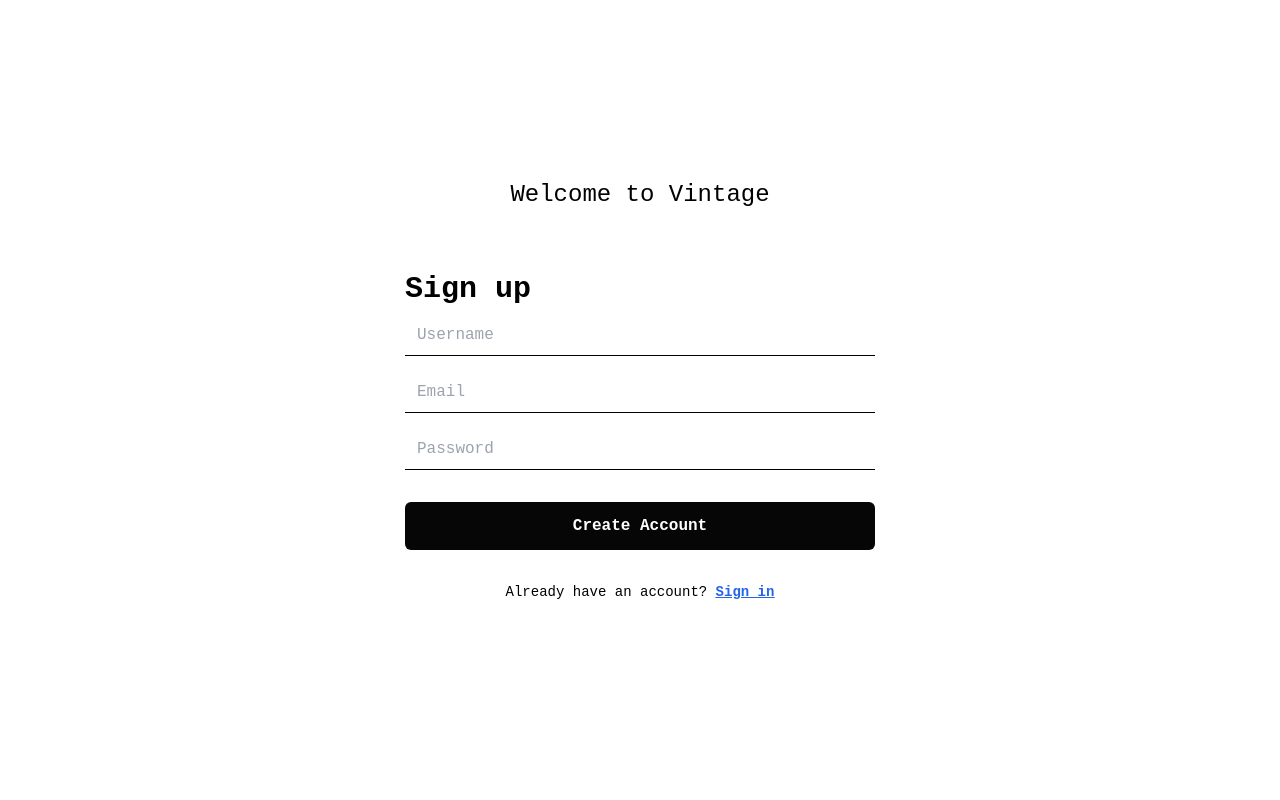
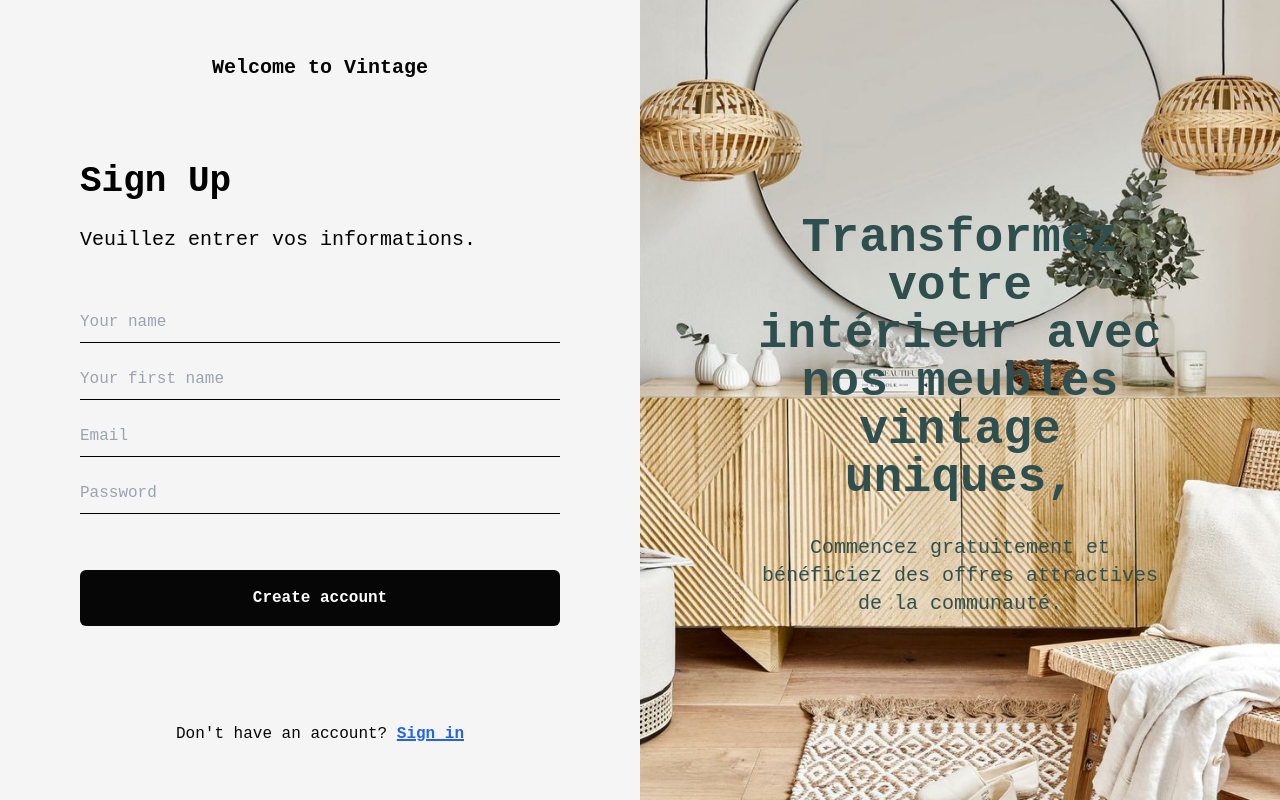
Before and after one commit to adatechschool/projet-collectif---vente-de-meubles-vintage_project, a React (Vite) app in the folder front/: page /signup in a window 1280 px wide. Built offline with nearby package versions, Linux system fonts and the light colour scheme; a web font is replaced by a local one.

Commit message:
Mettre deux codes en commentaire et changer la position des éléments.

```diff
--- a/front/src/pages/Login/Login.jsx
+++ b/front/src/pages/Login/Login.jsx
@@ -13,8 +13,8 @@ function Login() {
     <div className="min-h-screen flex flex-col lg:flex-row items-start bg-[#f5f5f5]">
       <div className="relative w-full lg:w-1/2 h-[50vh] lg:h-screen flex flex-col">
       <div className="absolute top-1/2 left-1/2 transform -translate-x-1/2 -translate-y-1/2 text-center w-full lg:w-2/3">
-  <h1 className="text-4xl lg:text-5xl text-white font-bold my-4 lg:my-8">Transformez votre intérieur avec nos meubles vintage uniques,</h1>
-  <p className="text-xl lg:text-2xl text-white font-normal">Commencez gratuitement et bénéficiez des offres attractives de la communauté.</p>
+  <h1 className="drop-shadow-lg text-4xl lg:text-5xl text-white font-bold my-4 lg:my-8">Transformez votre intérieur avec nos meubles vintage uniques,</h1>
+  <p className="drop-shadow-lg text-xl lg:text-2xl text-white font-normal">Commencez gratuitement et bénéficiez des offres attractives de la communauté.</p>
 </div>
 
         <img src={COVER_IMAGE} className="w-full h-full object-cover" alt="Cover Image" />
--- a/front/src/pages/Signup/signup.jsx
+++ b/front/src/pages/Signup/signup.jsx
@@ -1,64 +1,106 @@
-import React from 'react';
-import Bouton from '../../composants/Bouton/Bouton';
+import React, { useState } from 'react';
 import { Link } from 'react-router-dom';
-import backgroundImage from './img.jpg';
+import COVER_IMAGE from "./img.jpg";
 
+const port=import.meta.env.VITE_PORT;
 
 function Signup() {
+  const [name, setName] = useState("");
+  const [firstname, setFirstName] = useState("");
+  const [email, setEmail] = useState("");
+  const [password, setPassword] = useState("");
 
-  const backgroundStyle = {
-    // backgroundImage: `url(${backgroundImage})`,
-    backgroundSize: 'cover',
-    backgroundPosition: 'center',
+  const addUser = async (e) => {
+    e.preventDefault();
+    try {
+      const url = `http://localhost:${port}/signup`;
+      const res = await fetch(url, {
+        method: "POST",
+        headers: {
+          'Content-Type': 'application/json',
+        },
+        body: JSON.stringify({
+          name: name,
+          firstname: firstname,
+          email: email,
+          password: password,
+        }),
+      });
+      const resJson = await res.json();
+      if (res.status === 200) {
+        alert(resJson.message);
+        window.location.href = "/";
+      } else {
+        alert("Utilisateur non créé");
+      }
+    } catch (err) {
+      console.log(err);
+    }
   };
 
   return (
-    <div className="flex flex-col items-center justify-center h-screen">
-      <div className="text-3xl w-full max-w-[550px] p-5">
-        <h1 className="text-">Welcome to Vintage</h1>
+    <div className="min-h-screen flex flex-col lg:flex-row items-start bg-[#f5f5f5]">
+      <div className="w-full lg:w-1/2 h-auto lg:h-screen bg-[#f5f5f5] flex flex-col p-10 lg:p-20 space-y-10 lg:space-y-20 items-center justify-center">
+        <h1 className="text-xl text-left text-[#060606] font-semibold">Welcome to Vintage</h1>
+
+        <div className='w-full max-w-[550px]'>
+          <div className='flex flex-col space-y-4 mb-10'>
+            <h3 className="text-3xl lg:text-4xl text-left font-semibold mb-2">Sign Up</h3>
+            <p className="text-base lg:text-xl text-left">Veuillez entrer vos informations.</p>
           </div>
 
-      {/* <img src={backgroundImage} className="w-full h-full object-cover" alt="Cover Image" /> */}
+          <div className='w-full flex flex-col space-y-4'>
+            <form onSubmit={addUser}>
+              <input
+                type="text"
+                value={name}
+                placeholder='Your name'
+                className='w-full text-black py-2 my-2 bg-transparent border-b border-black outline-none focus:outline-none'
+                onChange={(e) => setName(e.target.value)}
+              />
 
-
-      <div className="w-full max-w-[550px] p-10">
-        <h3 className="text-3xl font-semibold text-left text mb-2">Sign up</h3>
-        <div className="flex flex-col space-y-4">
               <input
-            type="username"
-            placeholder="Username"
-            className="py-2 px-3 bg-transparent border-b border-black outline-none"
+                type="text"
+                value={firstname}
+                placeholder='Your first name'
+                className='w-full text-black py-2 my-2 bg-transparent border-b border-black outline-none focus:outline-none'
+                onChange={(e) => setFirstName(e.target.value)}
               />
 
               <input
                 type="email"
-            placeholder="Email"
-            className="py-2 px-3 bg-transparent border-b border-black outline-none"
+                value={email}
+                placeholder='Email'
+                className='w-full text-black py-2 my-2 bg-transparent border-b border-black outline-none focus:outline-none'
+                onChange={(e) => setEmail(e.target.value)}
               />
 
               <input
                 type="password"
-            placeholder="Password"
-            className="py-2 px-3 bg-transparent border-b border-black outline-none"
+                value={password}
+                placeholder='Password'
+                className='w-full text-black py-2 my-2 bg-transparent border-b border-black outline-none focus:outline-none'
+                onChange={(e) => setPassword(e.target.value)}
               />
+
+              <button type="submit" className='w-full text-white my-2 font-semibold bg-[#060606] rounded-md p-4 text-center flex items-center justify-center mt-12 mb-12'>
+                Create account
+              </button>
+            </form>
           </div>
 
-        <div className="my-8">
-          <div className="w-full py-3 font-semibold bg-[#060606] rounded-md text-center">
-            <Link to="" className="text-white">
-              <Bouton texteBouton="Create Account" />
-            </Link>
+          <div className="w-full items-center space-y-10 lg:space-y-20">
+            <p className="text-sm lg:text-base text-center font-normal text-[#060606] mt-12">Don't have an account? <Link to=".."><span className='font-semibold underline underline-offset-2 cursor-pointer'>Sign in</span></Link></p>
+          </div>
         </div>
       </div>
 
-        <div className="text-center">
-          <p className="text-sm font-normal text-">
-            Already have an account?{" "}
-            <Link to="..">
-              <span className="font-semibold underline cursor-pointer">Sign in</span>
-            </Link>
-          </p>
+      <div className="relative w-full lg:w-1/2 h-[50vh] lg:h-screen flex flex-col ">
+        <div className="absolute top-1/2 left-1/2 transform -translate-x-1/2 -translate-y-1/2 text-center w-full lg:w-2/3">
+          <h1 className="text-4xl lg:text-5xl text-[#2F4F4F] font-bold my-4 lg:my-8">Transformez votre intérieur avec nos meubles vintage uniques,</h1>
+          <p className="text-xl text-[#2F4F4F] font-normal">Commencez gratuitement et bénéficiez des offres attractives de la communauté.</p>
         </div>
+        <img src={COVER_IMAGE} className="w-full h-full object-cover" alt="Cover Image" />
       </div>
     </div>
   );
--- /dev/null
+++ b/front/src/pages/Signup/test.jsx
@@ -0,0 +1,68 @@
+import React from 'react';
+import Bouton from '../../composants/Bouton/Bouton';
+import { Link } from 'react-router-dom';
+import backgroundImage from './img.jpg';
+
+
+function Signup() {
+
+  const backgroundStyle = {
+    // backgroundImage: `url(${backgroundImage})`,
+    backgroundSize: 'cover',
+    backgroundPosition: 'center',
+  };
+
+  return (
+    <div className="flex flex-col items-center justify-center h-screen">
+      <div className="text-3xl w-full max-w-[550px] p-5">
+        <h1 className="text-">Welcome to Vintage</h1>
+      </div>
+
+      {/* <img src={backgroundImage} className="w-full h-full object-cover" alt="Cover Image" /> */}
+
+
+      <div className="w-full max-w-[550px] p-10">
+        <h3 className="text-3xl font-semibold text-left text mb-2">Sign up</h3>
+        <div className="flex flex-col space-y-4">
+          <input
+            type="username"
+            placeholder="Username"
+            className="py-2 px-3 bg-transparent border-b border-black outline-none"
+          />
+
+          <input
+            type="email"
+            placeholder="Email"
+            className="py-2 px-3 bg-transparent border-b border-black outline-none"
+          />
+
+          <input
+            type="password"
+            placeholder="Password"
+            className="py-2 px-3 bg-transparent border-b border-black outline-none"
+          />
+        </div>
+
+        <div className="my-8">
+          <div className="w-full py-3 font-semibold bg-[#060606] rounded-md text-center">
+            <Link to="" className="text-white">
+              <Bouton
+                texteBouton="Create Account" />
+            </Link>
+          </div>
+        </div>
+
+        <div className="text-center">
+          <p className="text-sm font-normal text-">
+            Already have an account?{" "}
+            <Link to="..">
+              <span className="font-semibold underline cursor-pointer">Sign in</span>
+            </Link>
+          </p>
+        </div>
+      </div>
+    </div>
+  );
+}
+
+export default Signup;
```
Also changed, not shown: front/src/pages/Signup/img.jpg, 1 other file (tests, documents, lock files or other folders). Lines whose indentation alone changed are shown as unchanged.
